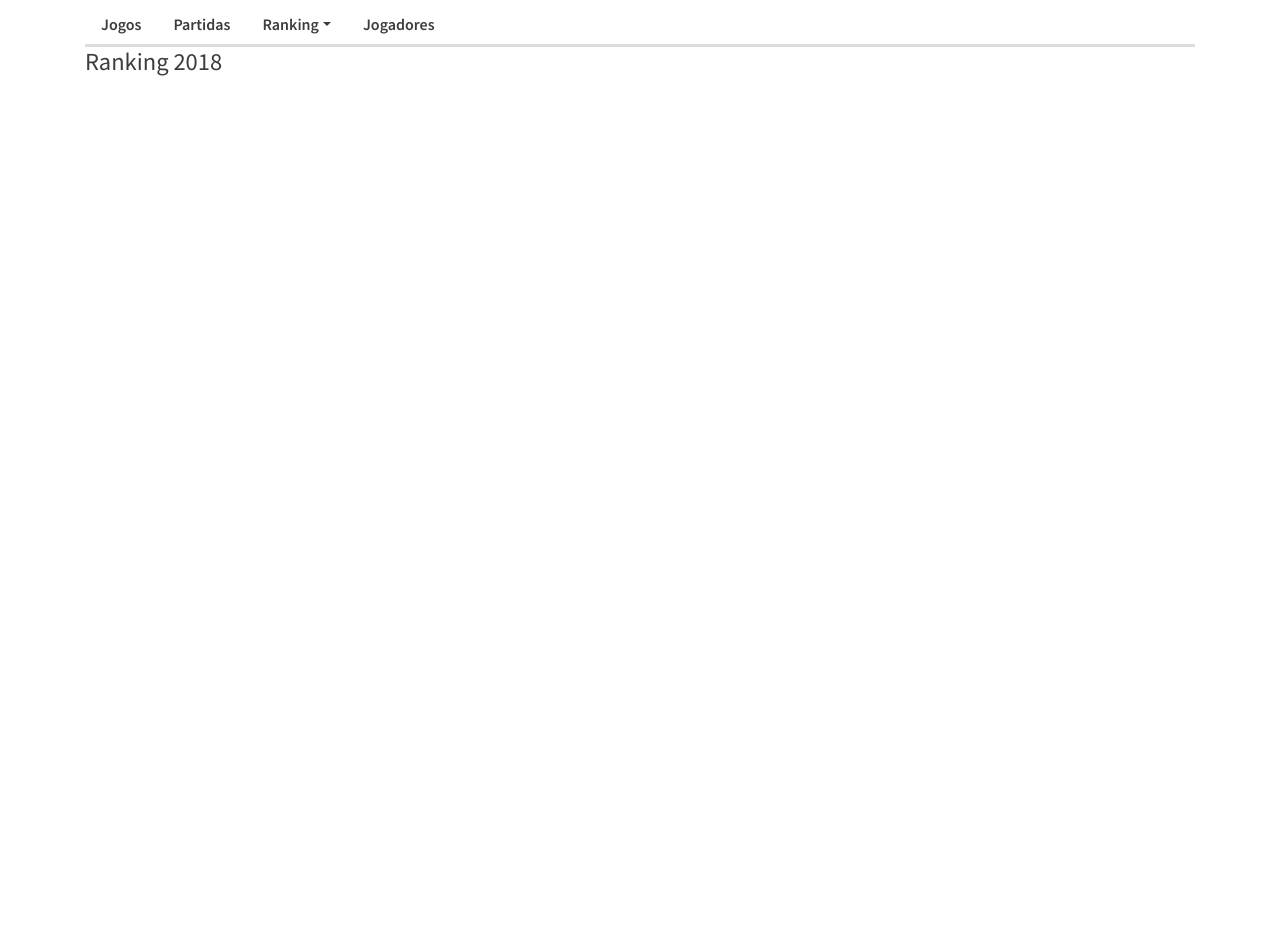
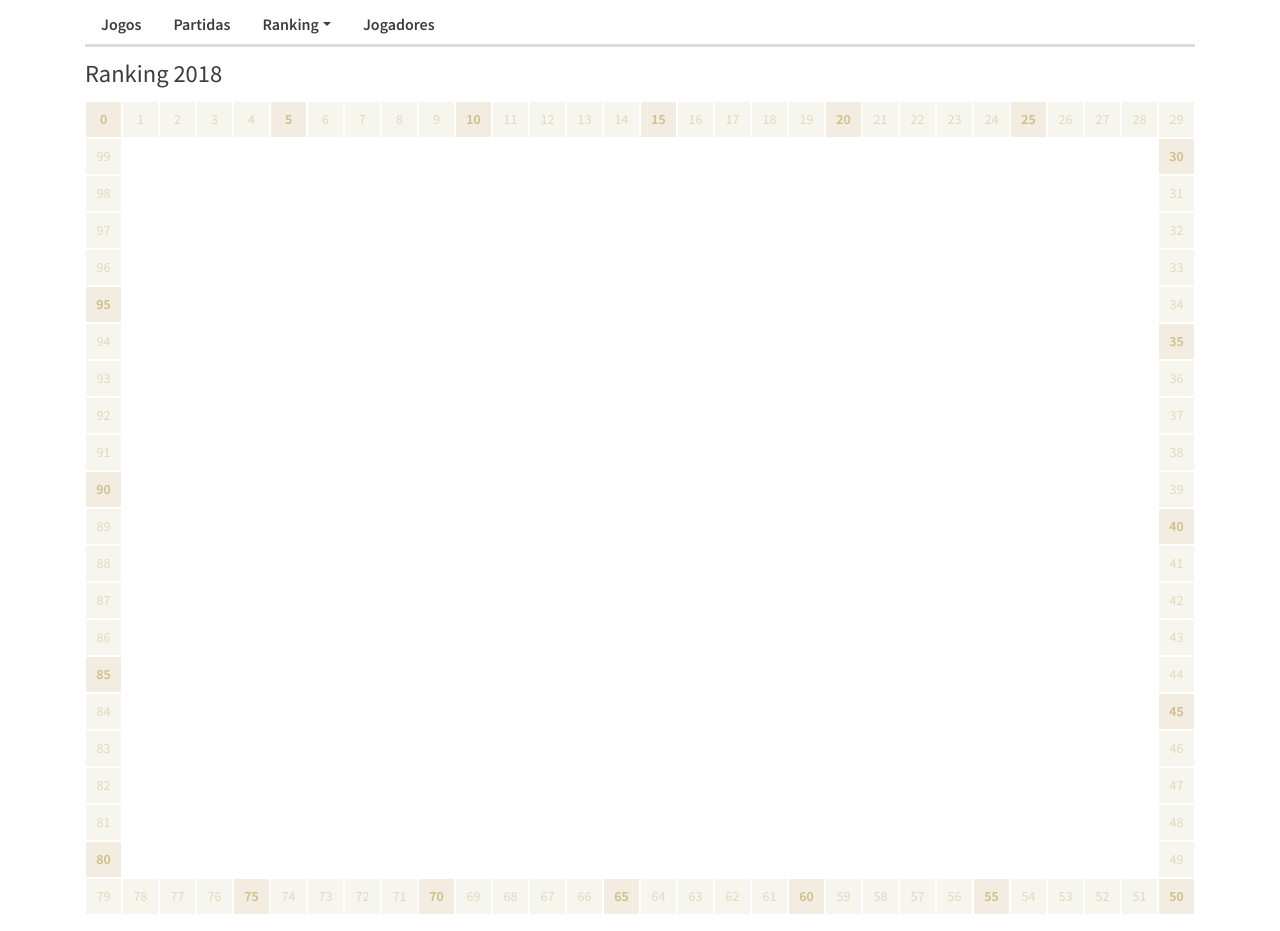
Before and after one commit to gedvan/bgmatch, a Vue app: page /#/ranking/2018 in a window 1280 px wide. Shown: the part 80-1011 px from the top of the page. Before the commit the page ends 800 px from the top, so only its background shows below. Built offline with nearby package versions, Linux system fonts and the light colour scheme; the HTML template or start-up script is replaced by a standard one.

Commit message:
Iniciando trilha de pontos.

```diff
--- a/frontend/App.vue
+++ b/frontend/App.vue
@@ -77,4 +77,8 @@
       }
     }
   }
+
+  #main {
+    margin-bottom: 1rem;
+  }
 </style>
--- a/frontend/views/Ranking.vue
+++ b/frontend/views/Ranking.vue
@@ -1,6 +1,13 @@
 <template>
   <div id="ranking">
     <h3>Ranking {{ $route.params.ano }}</h3>
+    <div class="trilha-pontos">
+      <div v-for="(x, d) in 10" :class="['dezena', 'dezena-' + d]">
+        <div v-for="(y, u) in 10" :class="['casa', 'casa-' + u]">
+          {{ (d * 10) + u }}
+        </div>
+      </div>
+    </div>
   </div>
 </template>
 
@@ -9,3 +16,123 @@
 
   }
 </script>
+
+<style lang="scss">
+  @import "../scss/includes";
+
+  #ranking {
+    h3 {
+      margin: .5em 0;
+    }
+    .trilha-pontos {
+      display: grid;
+      grid-template-columns: 29px auto 29px;
+      grid-template-rows: 29px auto auto auto auto 29px;
+      grid-template-areas: "d0 d0 d0" "d9 c d1" "d8 c d2" "d7 c d3" "d6 c d4" "d5 d5 d5";
+
+      .casa {
+        background: #f7f6ee;
+        color: #dddabe;
+        border: 1px solid white;
+        flex-grow: 1;
+        min-width: 29px;
+        min-height: 29px;
+        display: flex;
+        justify-content: center;
+        align-items: center;
+        &.casa-0, &.casa-5 {
+          font-weight: bold;
+          background: #f2ece1;
+          color: #ccbe86;
+        }
+      }
+
+      .dezena {
+        display: flex;
+        flex-wrap: nowrap;
+        justify-content: space-between;
+      }
+      .dezena-0 {
+        grid-area: d0;
+        flex-direction: row;
+      }
+      .dezena-1 {
+        grid-area: d1;
+        flex-direction: column;
+      }
+      .dezena-2 {
+        grid-area: d2;
+        flex-direction: column;
+      }
+      .dezena-3 {
+        grid-area: d3;
+        flex-direction: column;
+      }
+      .dezena-4 {
+        grid-area: d4;
+        flex-direction: column;
+      }
+      .dezena-5 {
+        grid-area: d5;
+        flex-direction: row-reverse;
+      }
+      .dezena-6 {
+        grid-area: d6;
+        flex-direction: column-reverse;
+      }
+      .dezena-7 {
+        grid-area: d7;
+        flex-direction: column-reverse;
+      }
+      .dezena-8 {
+        grid-area: d8;
+        flex-direction: column-reverse;
+      }
+      .dezena-9 {
+        grid-area: d9;
+        flex-direction: column-reverse;
+      }
+
+      @include media-breakpoint-up(sm) {
+        grid-template-columns: 34px auto 34px;
+        grid-template-rows: 34px auto auto auto auto 34px;
+
+        .casa {
+          min-width: 34px;
+          min-height: 34px;
+        }
+      }
+
+      @include media-breakpoint-up(md) {
+        grid-template-columns: 34px auto auto 34px;
+        grid-template-rows: 34px auto auto auto 34px;
+        grid-template-areas: "d0 d0 d1 d1" "d9 c c d2" "d8 c c d3" "d7 c c d4" "d6 d6 d5 d5";
+
+        .dezena-1 {
+          flex-direction: row;
+        }
+        .dezena-6 {
+          flex-direction: row-reverse;
+        }
+      }
+
+      @include media-breakpoint-up(xl) {
+        grid-template-columns: 37px auto auto auto 37px;
+        grid-template-rows: 37px auto auto 37px;
+        grid-template-areas: "d0 d0 d1 d2 d2" "d9 c c c d3" "d8 c c c d4" "d7 d7 d6 d5 d5";
+
+        .casa {
+          min-width: 37px;
+          min-height: 37px;
+        }
+
+        .dezena-2 {
+          flex-direction: row;
+        }
+        .dezena-7 {
+          flex-direction: row-reverse;
+        }
+      }
+    }
+  }
+</style>
```
